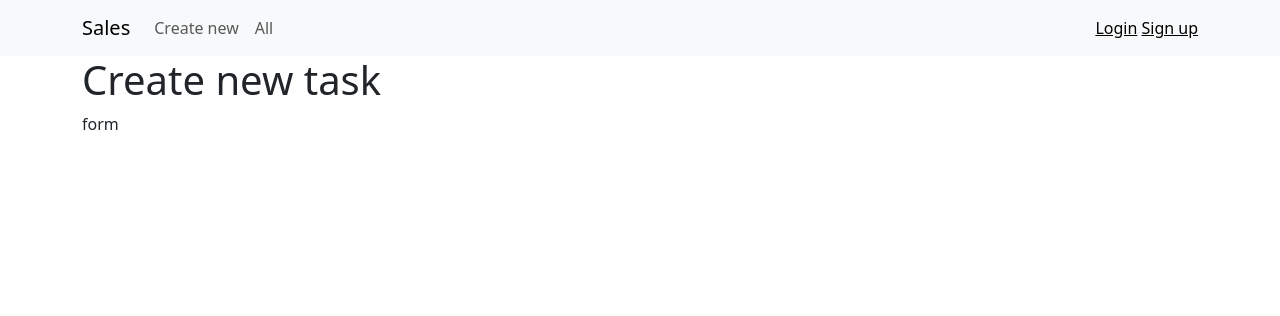
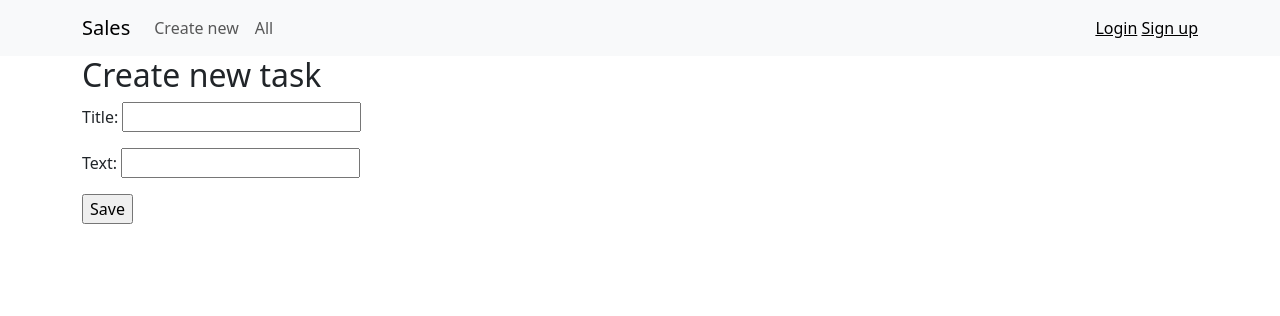
Before and after one commit to igor-gorovenko/pet_sales_funnel, a Django app: page /create_task/ in a window 1280 px wide. Shown: the top 316 px of the page. Run offline with Django 4.2, Linux system fonts and the light colour scheme.

Commit message:
add create task form step 1

```diff
--- /dev/null
+++ b/sales_funnel/sales/forms.py
@@ -0,0 +1,6 @@
+from django import forms
+
+
+class CreateTaskForm(forms.Form):
+    title = forms.CharField(max_length=40)
+    text = forms.CharField(max_length=40)
--- a/sales_funnel/sales/views.py
+++ b/sales_funnel/sales/views.py
@@ -1,5 +1,7 @@
+from django.http import HttpResponse
 from django.shortcuts import render, get_object_or_404
 from .models import Task
+from .forms import CreateTaskForm
 
 
 def index(request):
@@ -19,8 +21,13 @@
 
 
 def create_new_task(request):
-    new_task = 'test'
-    context = {
-        'new_task': new_task,
-    }
-    return render(request, 'sales/create_task.html', context)
+    if request.method == 'POST':
+        title = request.POST.get('title')
+        text = request.POST.get('text')
+        return HttpResponse(f"Заголовок {title} описание {text}")
+    else:
+        create_form = CreateTaskForm()
+        context = {
+            'create_form': create_form,
+        }
+        return render(request, 'sales/create_task.html', context)
--- a/sales_funnel/templates/sales/create_task.html
+++ b/sales_funnel/templates/sales/create_task.html
@@ -5,8 +5,12 @@
 {% block content %}
 
 <div class="container">
-    <h1>Create new task</h1>
-    <p>form</p>
+    <form method="POST">
+        {% csrf_token %}
+        <h2>Create new task</h2>
+        {{ create_form.as_p }}
+        <input type="submit" value="Save" />
+    </form>
 </div>
 
 {% endblock %}
--- a/sales_funnel/templates/user_auth/login.html
+++ b/sales_funnel/templates/user_auth/login.html
@@ -6,7 +6,7 @@
     <form method="POST" novalidate>
         {% csrf_token %}
         <h2>Login</h2>
-        {{form.as_p}}
+        {{ form.as_p }}
         <input type="submit" value="Login" />
 
         <p>Don't have an account? <a href="{% url 'register' %}">Sign up</a></p>
```
